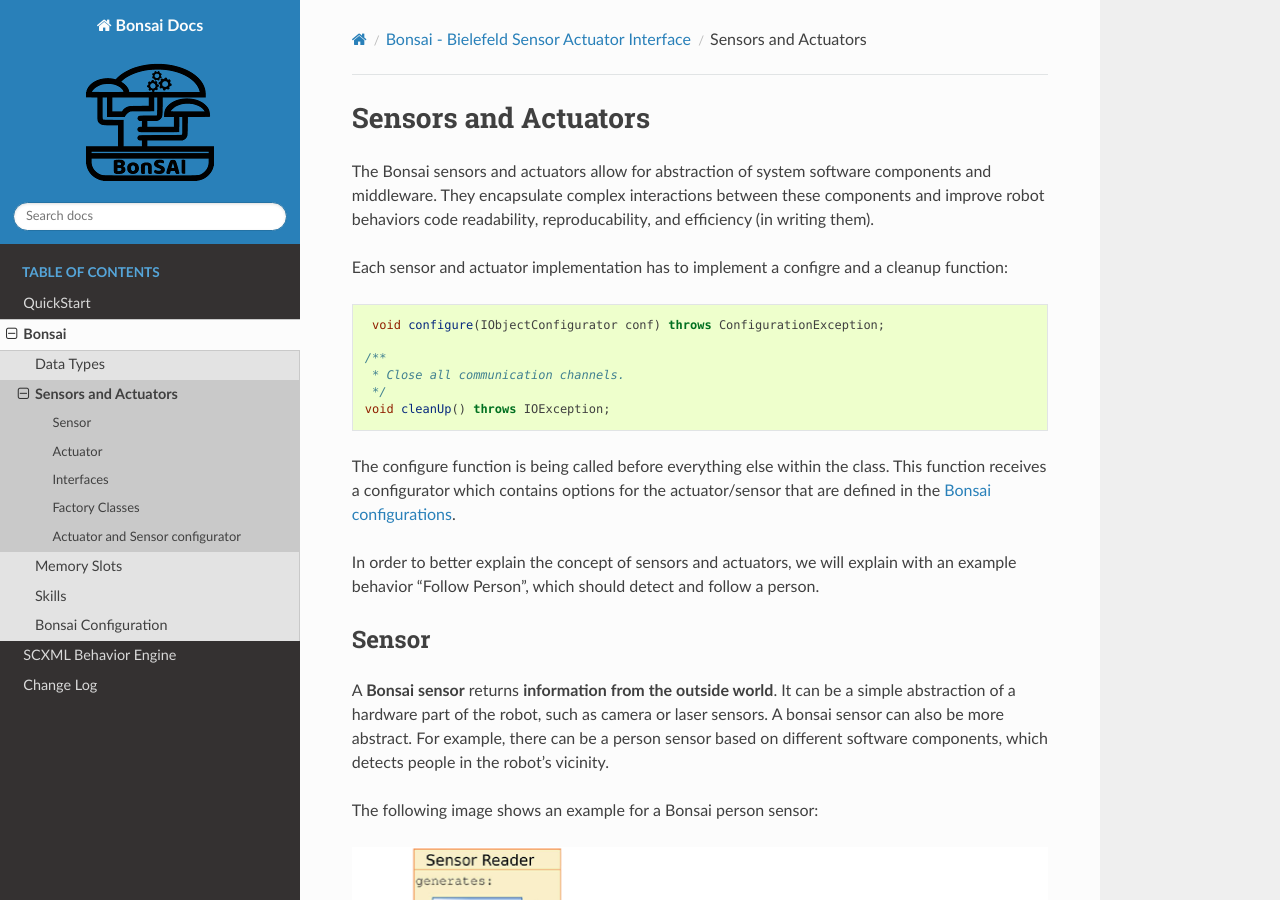
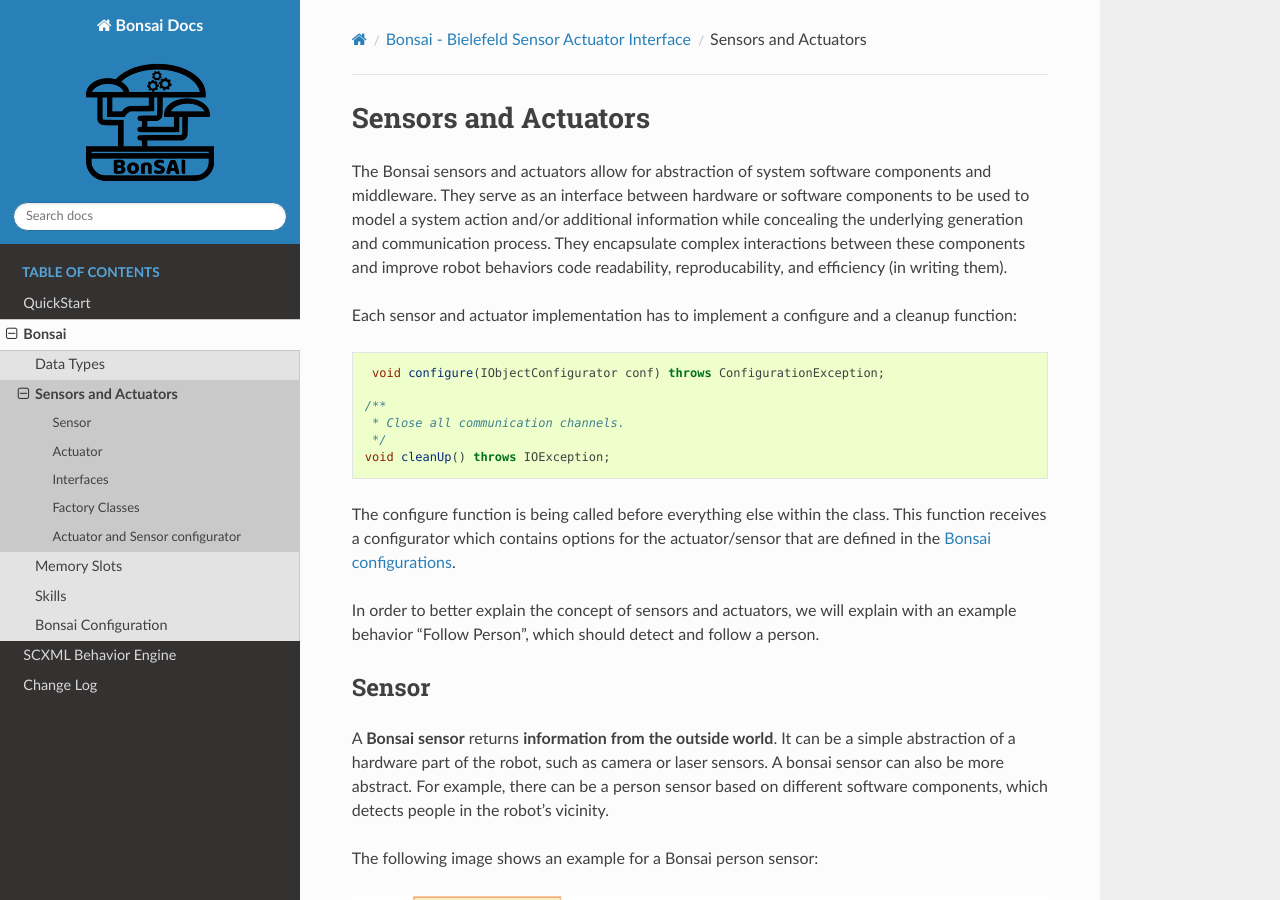
Before and after one commit to CentralLabFacilities/bonsai, a Sphinx documentation site: the page built from docs/source/general/sensor_actuator.rst, in a window 1280 px wide and 900 px high. Built offline with Sphinx 7.4.7 and the Read the Docs theme 3.1.0, drawn with Linux system fonts in a browser that asks for light colours; pages that are not in the unit, such as notebooks, are missing from menus; some of the changed text lies outside the part shown.

Commit message:
slightly update some text

```diff
--- a/docs/source/general/sensor_actuator.rst
+++ b/docs/source/general/sensor_actuator.rst
@@ -4,9 +4,10 @@
 =====================
 
 The Bonsai sensors and actuators allow for abstraction of system software components and middleware.
+They serve as an interface between hardware or software components to be used to model a system action and/or additional information while concealing the underlying generation and communication process.
 They encapsulate complex interactions between these components and improve robot behaviors code readability, reproducability, and efficiency (in writing them).
 
-Each sensor and actuator implementation has to implement a configre and a cleanup function:
+Each sensor and actuator implementation has to implement a configure and a cleanup function:
 
 .. code-block:: java
 
@@ -66,7 +67,10 @@
 ----------
 
 When using multiple robots with different hardeware components, it can be quite a hassel to adapt the robot behavior to the other robots.
-However, since Bonsai makes use of Sensors and Actuators it can be very simple.
+
+In order to detach the robot behavior model with the hardware, we make use of Interface classes in Java.
+They enable implementation of different Sensors and Actuators and making them configurable while the skills and the robot behavior model
+remains completly oblivious and only know of the sensor and actuator interface classes.
 
 Each Actuator and Sensor is required to inherit from a Java interface class.
 This interface describes the functions which each subclass *must* implement.
```
